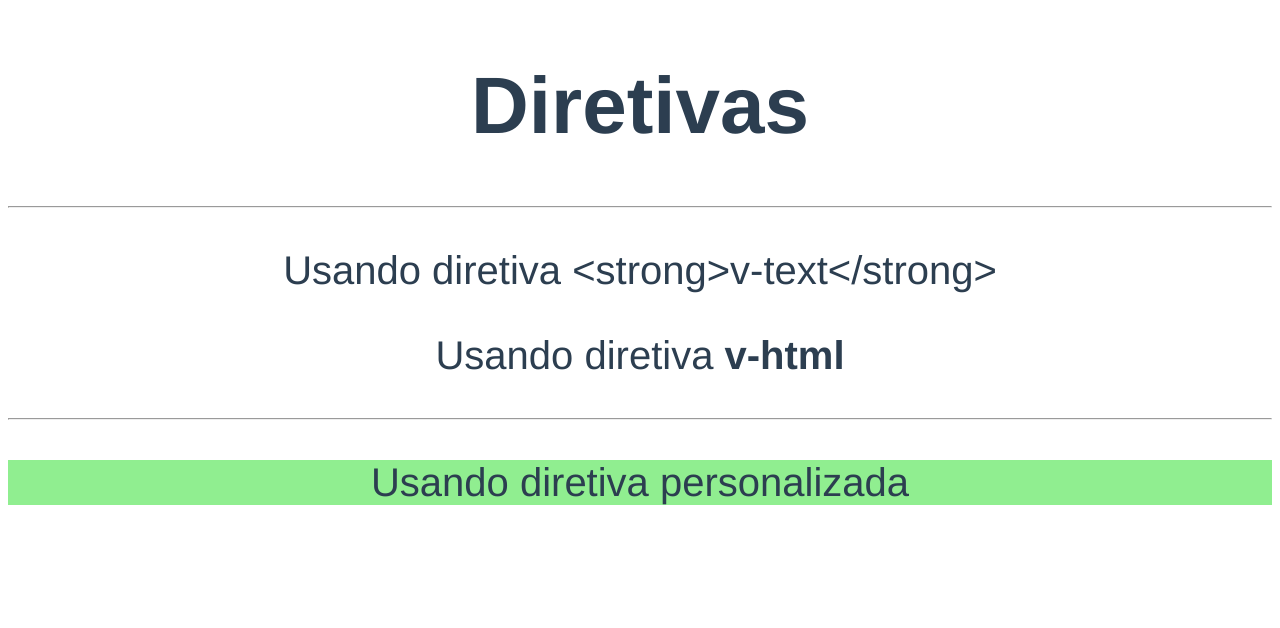
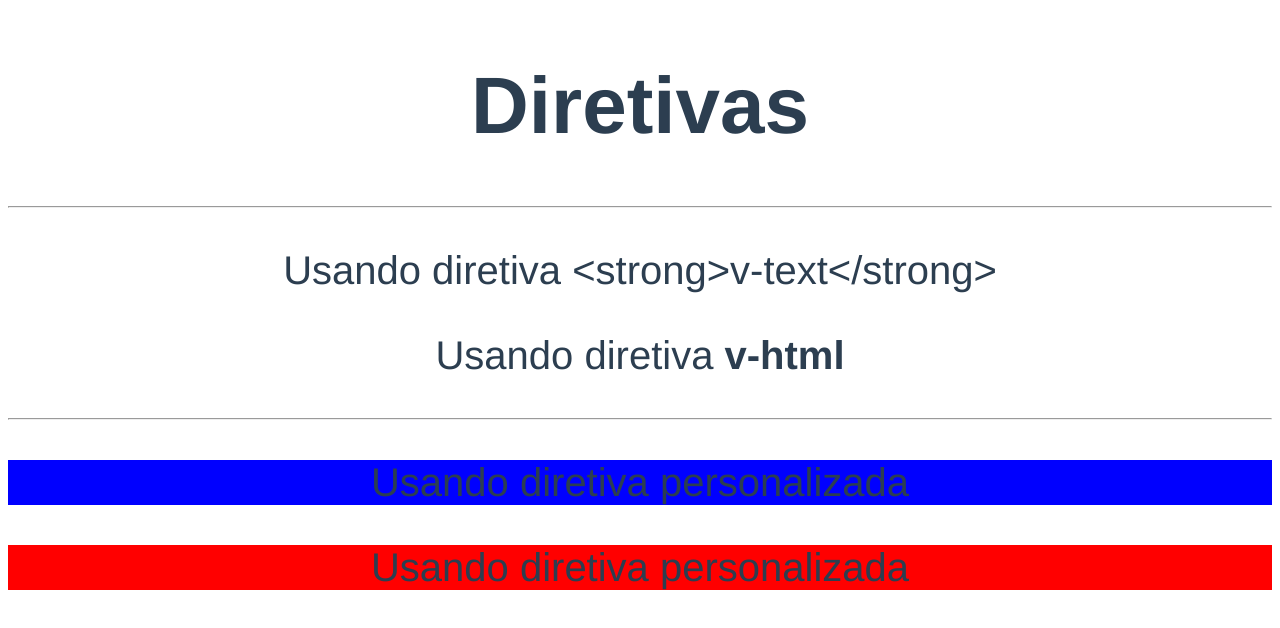
Before and after one commit to ceduardogodoi/vuejs-course, a Vue app in the folder diretivas/diretivas-exercicios/diretivas-exercicios/: page / in a window 1280 px wide. Shown: the top 628 px of the page. Built offline with nearby package versions, Linux system fonts and the light colour scheme.

Commit message:
185. Passando valor para diretiva personalizada

```diff
--- a/diretivas/diretivas-exercicios/diretivas-exercicios/src/App.vue
+++ b/diretivas/diretivas-exercicios/diretivas-exercicios/src/App.vue
@@ -5,12 +5,19 @@
 		<p v-text="'Usando diretiva <strong>v-text</strong>'"></p>
 		<p v-html="'Usando diretiva <strong>v-html</strong>'"></p>
 		<hr />
-		<p v-destaque>Usando diretiva personalizada</p>
+		<p v-destaque="'blue'">Usando diretiva personalizada</p>
+		<p v-destaque="cor">Usando diretiva personalizada</p>
 	</div>
 </template>
 
 <script>
-export default {}
+export default {
+	data() {
+		return {
+			cor: 'red'
+		}
+	}
+}
 </script>
 
 <style>
--- a/diretivas/diretivas-exercicios/diretivas-exercicios/src/main.js
+++ b/diretivas/diretivas-exercicios/diretivas-exercicios/src/main.js
@@ -5,7 +5,8 @@
 
 Vue.directive('destaque', {
 	bind(el, binding, vnode) {
-		el.style.backgroundColor = 'lightgreen'
+		// el.style.backgroundColor = 'lightgreen'
+		el.style.backgroundColor = binding.value
 	}
 })
 
```
